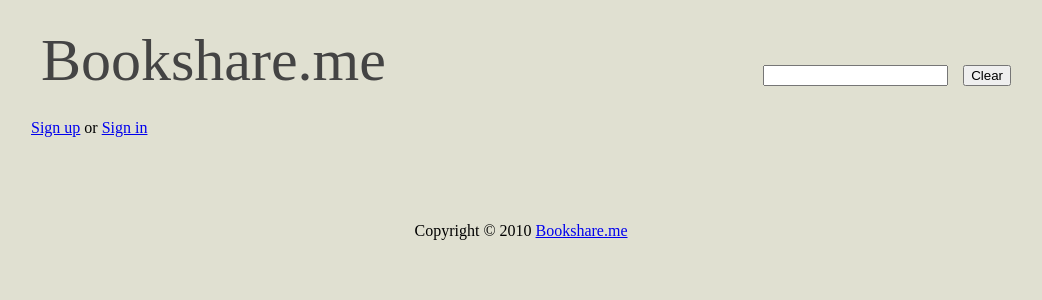
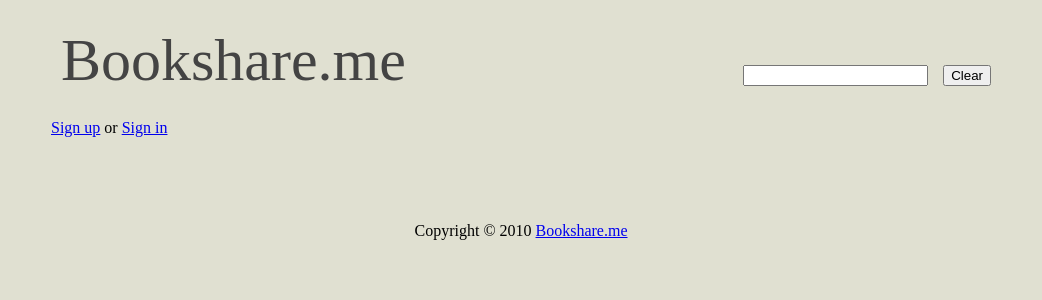
Before and after one commit to oestrich/bookshare, a Rails app: page / in a window 1280 px wide. Shown: the top 300 px of the page, without its empty margins (119-1161 px from the left). Run offline with Rails 7, Linux system fonts and the light colour scheme; data that the repository does not hold is empty; parts of the project's set-up code (start-up, migrations or seed data) failed here and were passed over.

Commit message:
Go back to 960px wide

```diff
--- a/public/stylesheets/book.css
+++ b/public/stylesheets/book.css
@@ -4,7 +4,7 @@
 
 .book_wrapper {
   float: left;
-  width: 200px;
+  width: 180px;
   height: 210px;
 }
 
@@ -14,6 +14,8 @@
   display: inline;
   margin: 5px;
   padding: 10px;
+  padding-left: 5px;
+  padding-right: 5px;
 }
 
 .book .title {
--- a/public/stylesheets/screen.css
+++ b/public/stylesheets/screen.css
@@ -62,19 +62,19 @@
 #wrapper_one {
   margin-left: auto;
   margin-right: auto;
-  width: 1000px;
+  width: 960px;
 }
 
 /* line 11, ../../app/stylesheets/screen.sass */
 #wrapper_two {
   margin-left: auto;
   margin-right: auto;
-  width: 1000px;
+  width: 960px;
   display: inline;
   float: left;
   margin-left: 10px;
   margin-right: 10px;
-  width: 1000px;
+  width: 960px;
 }
 /* line 33, ../../../../../../var/lib/gems/1.8/gems/compass-960-plugin-0.10.0/stylesheets/960/_grid.sass */
 #wrapper_two .grid_1, #wrapper_two .grid_2, #wrapper_two .grid_3, #wrapper_two .grid_4, #wrapper_two .grid_5, #wrapper_two .grid_6, #wrapper_two .grid_7, #wrapper_two .grid_8, #wrapper_two .grid_9, #wrapper_two .grid_10, #wrapper_two .grid_11, #wrapper_two .grid_12 {
@@ -367,7 +367,7 @@
   float: left;
   margin-left: 10px;
   margin-right: 10px;
-  width: 1000px;
+  width: 960px;
   margin-left: 0;
   margin-right: 0;
 }
```
